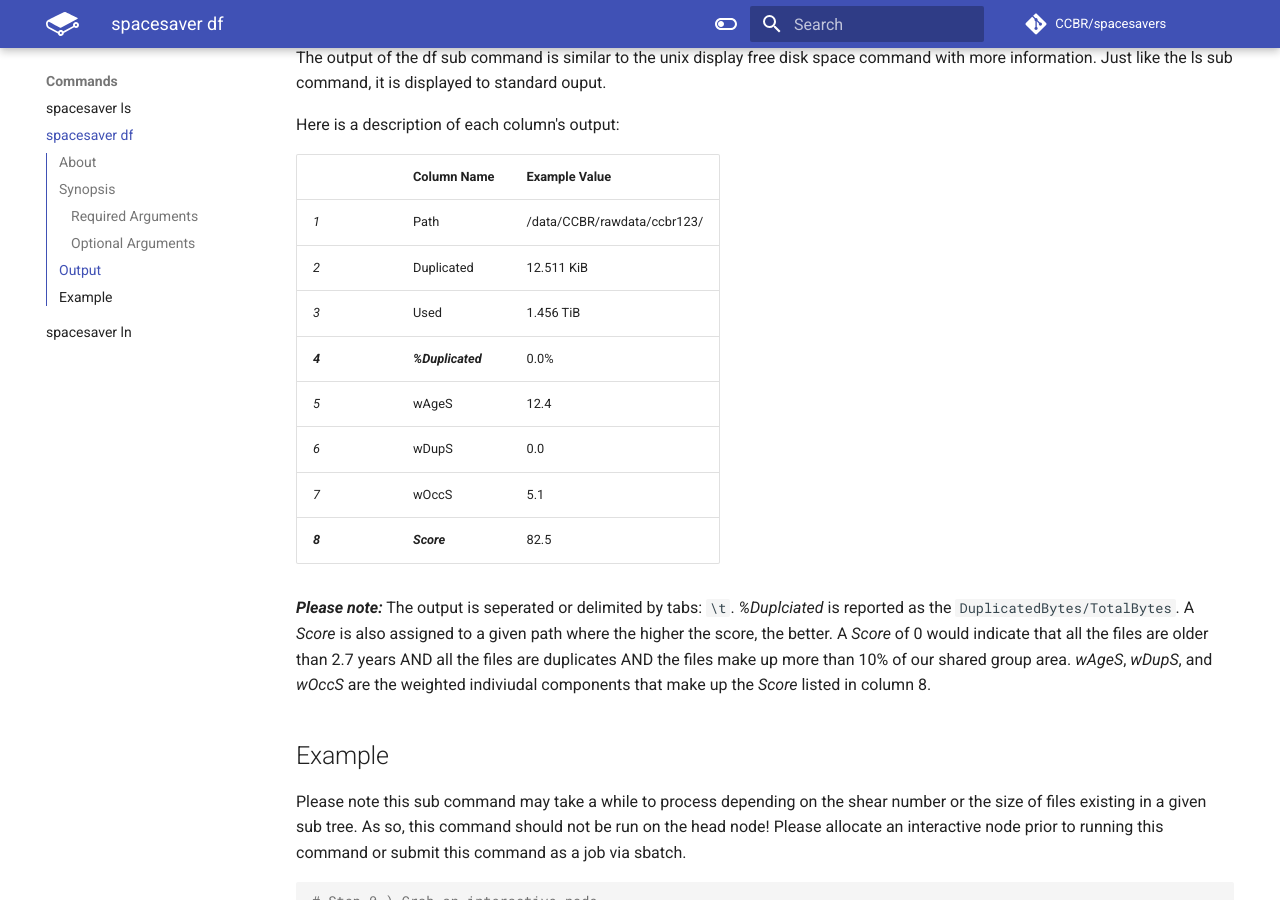
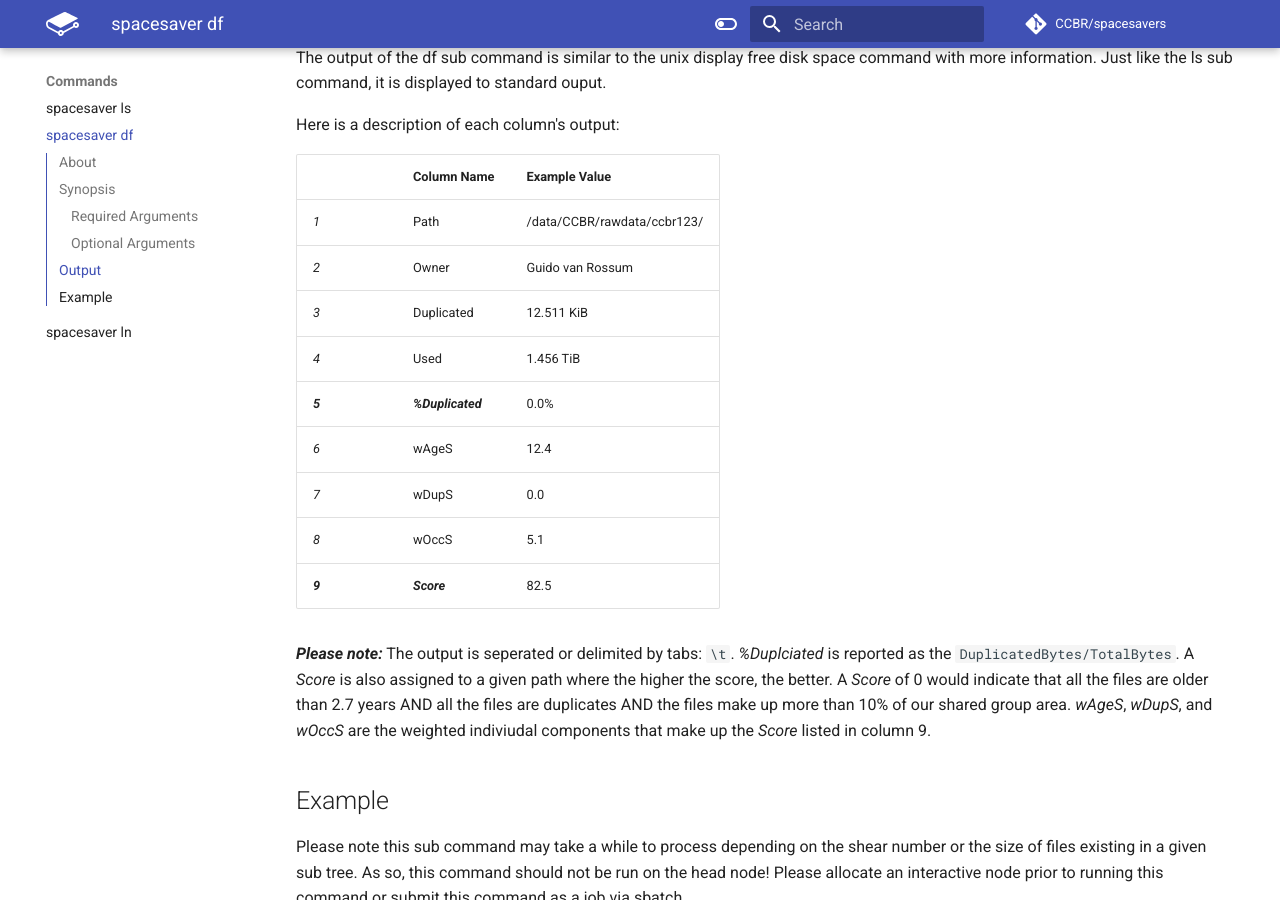
Before and after one commit to skchronicles/spacesavers, an MkDocs documentation site: the page built from docs/usage/df.md, in a window 1280 px wide and 900 px high, scrolled down 1868 px. Built offline with MkDocs 1.6.1 and Material for MkDocs 9.7.7, drawn with Linux system fonts in a browser that asks for light colours; comment, search, counter and statistics services are not loaded; the version menu is left out.

Commit message:
Adding owner to example output

```diff
--- a/docs/usage/df.md
+++ b/docs/usage/df.md
@@ -55,16 +55,17 @@
 |          | Column Name        | Example Value                         |
 |----------|--------------------|---------------------------------------|
 | *1*      | Path               | /data/CCBR/rawdata/ccbr123/           |
-| *2*      | Duplicated         | 12.511 KiB                            |
-| *3*      | Used               | 1.456 TiB                             |
-| ***4***  | ***%Duplicated***  | 0.0%                                  |
-| *5*      | wAgeS              | 12.4                                  |
-| *6*      | wDupS              | 0.0                                   |
-| *7*      | wOccS              | 5.1                                   |
-| ***8***  | ***Score***        | 82.5                                  |
+| *2*      | Owner              | Guido van Rossum                      |
+| *3*      | Duplicated         | 12.511 KiB                            |
+| *4*      | Used               | 1.456 TiB                             |
+| ***5***  | ***%Duplicated***  | 0.0%                                  |
+| *6*      | wAgeS              | 12.4                                  |
+| *7*      | wDupS              | 0.0                                   |
+| *8*      | wOccS              | 5.1                                   |
+| ***9***  | ***Score***        | 82.5                                  |
 
 
-***Please note:*** The output is seperated or delimited by tabs: `\t`. *%Duplciated* is reported as the `DuplicatedBytes/TotalBytes`. A *Score* is also assigned to a given path where the higher the score, the better. A *Score* of 0 would indicate that all the files are older than 2.7 years AND all the files are duplicates AND the files make up more than 10% of our shared group area. *wAgeS*, *wDupS*, and *wOccS* are the weighted indiviudal components that make up the *Score* listed in column 8.
+***Please note:*** The output is seperated or delimited by tabs: `\t`. *%Duplciated* is reported as the `DuplicatedBytes/TotalBytes`. A *Score* is also assigned to a given path where the higher the score, the better. A *Score* of 0 would indicate that all the files are older than 2.7 years AND all the files are duplicates AND the files make up more than 10% of our shared group area. *wAgeS*, *wDupS*, and *wOccS* are the weighted indiviudal components that make up the *Score* listed in column 9.
 
 ## Example
 
```
